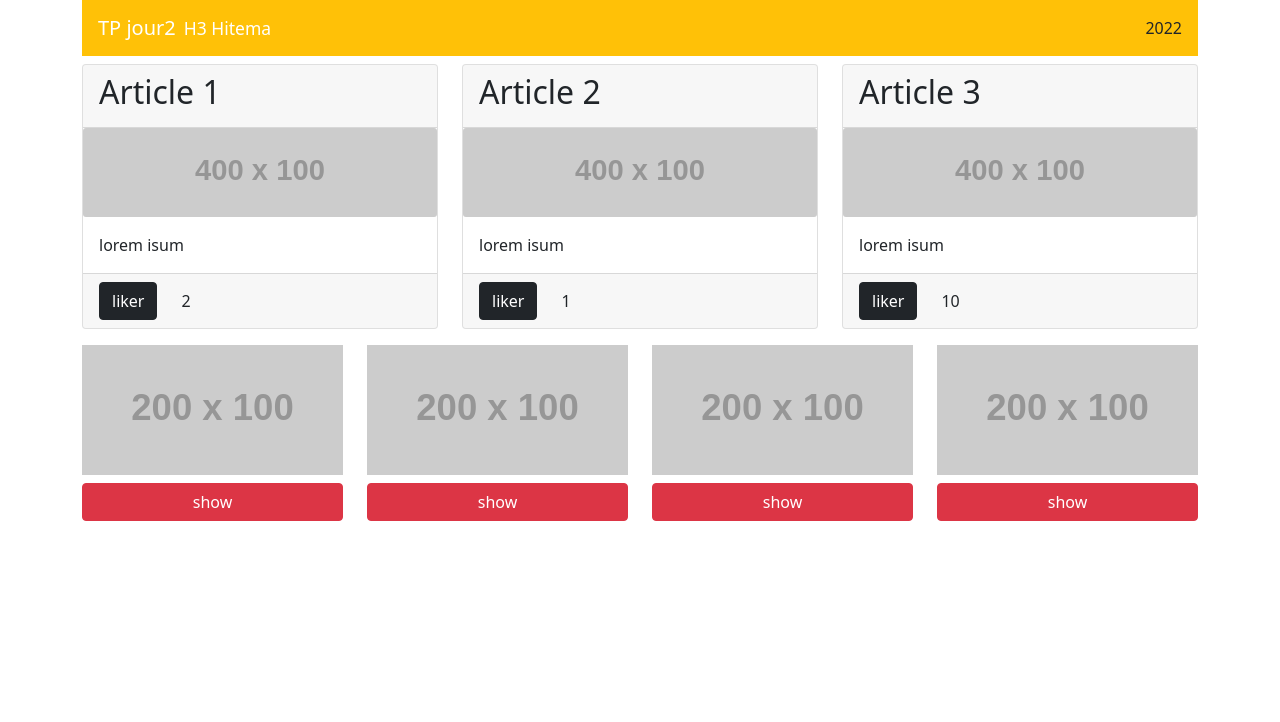
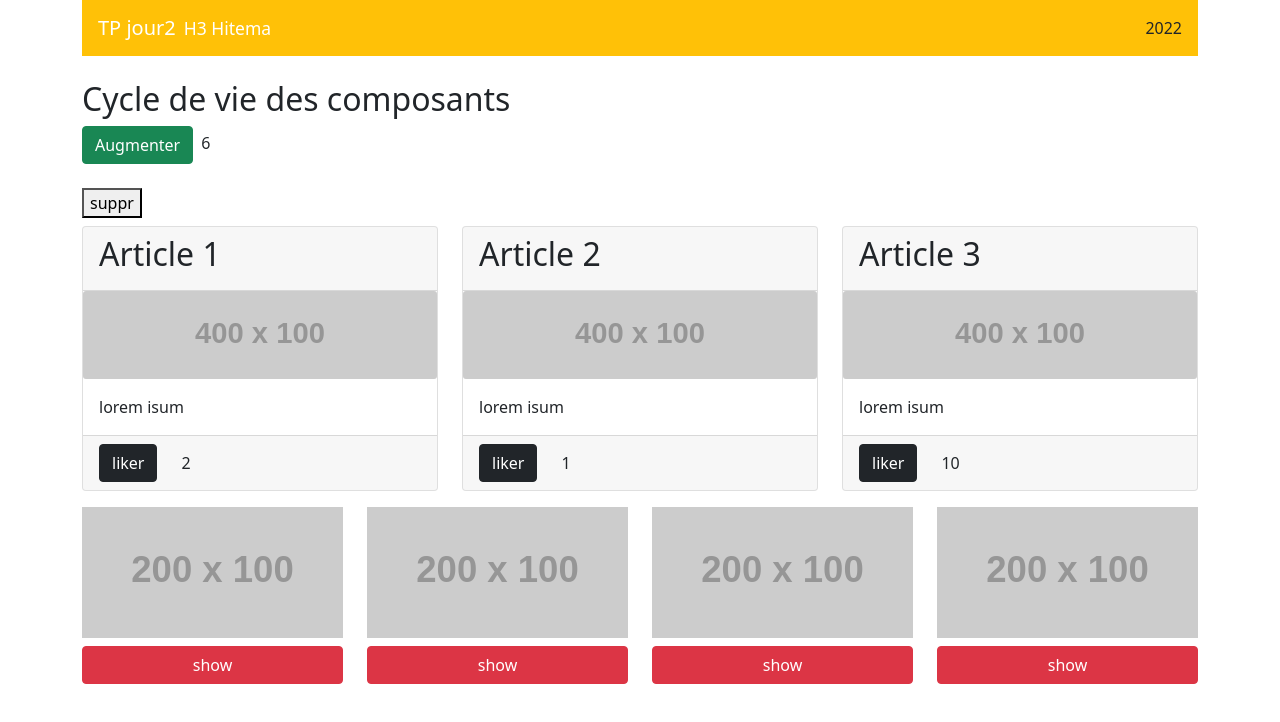
Before and after one commit to webdevproformation/react-h3-fev-2022, a React (Create React App) app in the folder jour2-tp/: page / in a window 1280 px wide. Shown: the top 722 px of the page. Built offline with nearby package versions, Linux system fonts and the light colour scheme.

Commit message:
cycle de vie d'un composant avec une class

```diff
--- a/jour2-tp/src/App.js
+++ b/jour2-tp/src/App.js
@@ -3,11 +3,19 @@ import './App.css';
 import { Menu } from './composants/Menu';
 import { Articles } from './composants/Articles';
 import { Galerie } from './composants/Galerie';
+import { CompteurC } from './composants/CompteurC';
+import { useState } from 'react';
+
 
 function App() {
+
+  const [show , setShow] = useState(true)
+
   return (
     <div className="container">
       <Menu sousTitre="H3 Hitema" />{/** Menu({ sousTitre : "H3 Hitema"}) */}
+      {show && <CompteurC />}
+      <button onClick={() => setShow(!show) }>suppr</button>
       <Articles />
       <Galerie />
     </div>
--- /dev/null
+++ b/jour2-tp/src/composants/CompteurC.jsx
@@ -0,0 +1,53 @@
+import { Component  } from "react";
+
+export class CompteurC extends Component{
+    state = {
+        nb : 1,
+        interval : null
+    }
+
+    constructor(){
+        super();
+        console.log("le composant CompteurC est créé / mais pas dans le DOM")
+    }
+
+    // https://fr.reactjs.org/docs/react-component.html#componentdidmount
+    // des Questions ??
+
+    componentDidMount(){
+        console.log("le composant vient d'être ajouté dans le DOM");
+        // cette fonction est exécuté 1 seule fois lorsque le composant est insérer dans le DOM
+        // action fetch() récupérer des données api => mettre à jour le state du composant
+        this.interval = setInterval( () => {
+            this.setState(this.setState({
+                nb : this.state.nb + 1
+            }))
+        }, 1000)
+    }
+    componentDidUpdate(){
+        console.log("le composant vient d'être modifié (props / state)")
+        // cette fonction est lancée à chaque fois
+        // idéal pour lancer la modification d'un autre composant qui aurait besoin d'etre mis à jour
+    }
+    componentWillUnmount(){
+        console.log("le composant vient d'être supprimé du DOM");
+        // nettoyage
+        clearInterval(this.interval);
+    }
+
+    augmenter = () => {
+        this.setState({
+            nb : this.state.nb + 1
+        })
+    }
+    render(){
+        const {augmenter , state} = this ;
+        return <div className="my-4">
+            <h2>Cycle de vie des composants</h2>
+            <button onClick={augmenter} className="btn btn-success me-2">Augmenter</button>
+            <span>{state.nb}</span>
+        </div>
+    }
+
+
+}
```
Also changed, not shown: 1 other file (tests, documents, lock files or other folders).
